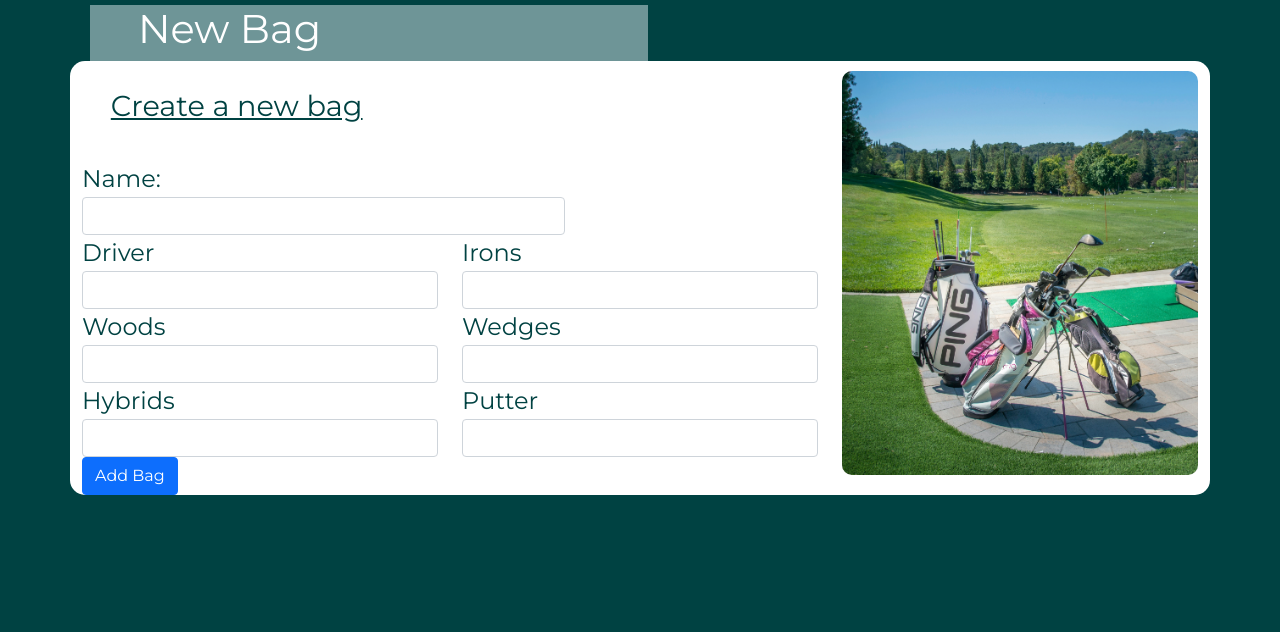
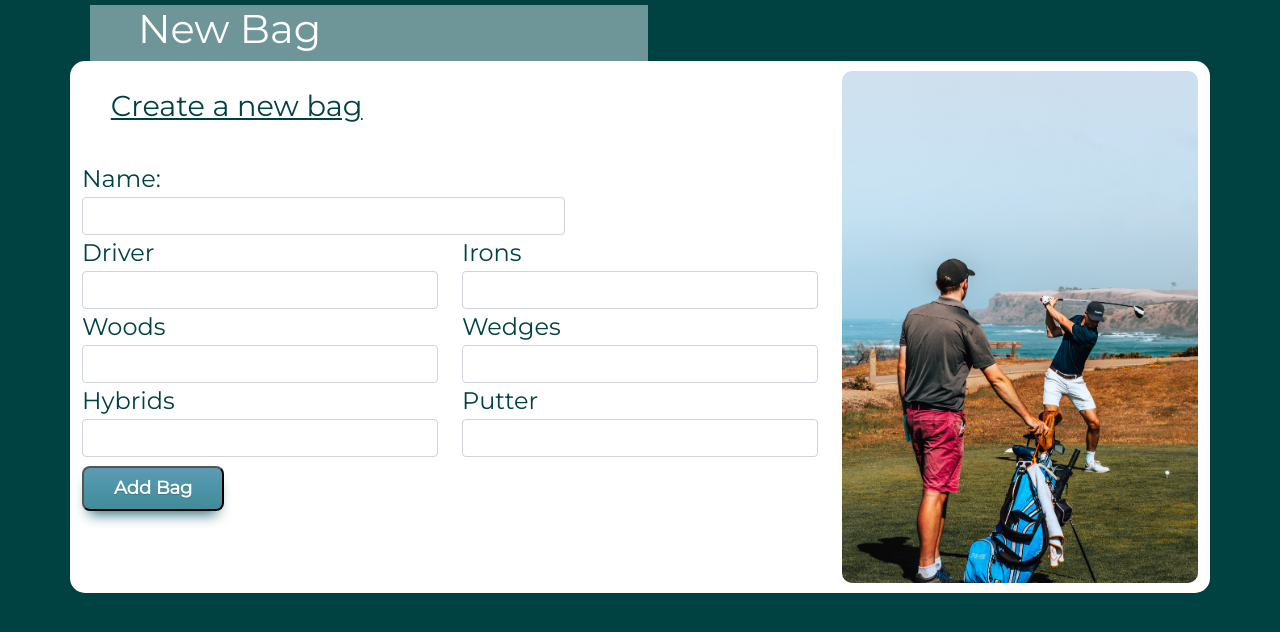
Before and after one commit to Col-R/golfbag-builder, a Flask app: template flask_app/templates/add_bag.html in a window 1280 px wide. Shown: the part 76-708 px from the top of the page. Run offline with Flask 2, Linux system fonts and the light colour scheme; the template is opened without the code that fills it, so the values that code supplies are empty.

Commit message:
completed add bag form and page styling

```diff
--- a/flask_app/static/css/style.css
+++ b/flask_app/static/css/style.css
@@ -218,3 +218,9 @@ ul{
     padding: 1em;
     font-size: 1.2em;
 }
+
+/*add bag*/
+#add_bag_submit{
+    width: 40%;
+    margin-top: .5em;
+}
--- a/flask_app/templates/add_bag.html
+++ b/flask_app/templates/add_bag.html
@@ -46,7 +46,7 @@
             <h4 id="bag_title">Create a new bag</h4>
           </div>
         </div>
-      <form action="/bag/new" method="POST" class="">
+        <form action="/bag/new" method="POST" class="create_edit">
           {% with messages = get_flashed_messages() %}
           {% if messages %}
           <div class="alert alert-danger" role="alert">
@@ -84,7 +84,7 @@
                 <label for="hybrids">Hybrids</label>
                 <input type="text" name="hybrids" class="form-control">
               </div>
-            <input type="submit" value="Add Bag" class="btn btn-primary">
+              <input type="submit" value="Add Bag" class="buttons_submit" id="add_bag_submit">
             </div>
 
             <div class="col-6">
@@ -108,7 +108,7 @@
 
       </div>
       <div class="col-4">
-  <img src="/static/img/view_sidebar.jpg" alt="golf bags" id="show_img">
+        <img src="/static/img/add_bag.jpg" alt="golf swing" id="show_img">
       </div>
     </div>
 
```
Also changed, not shown: flask_app/static/img/add_bag.jpg (added). Lines whose indentation alone changed are shown as unchanged.
